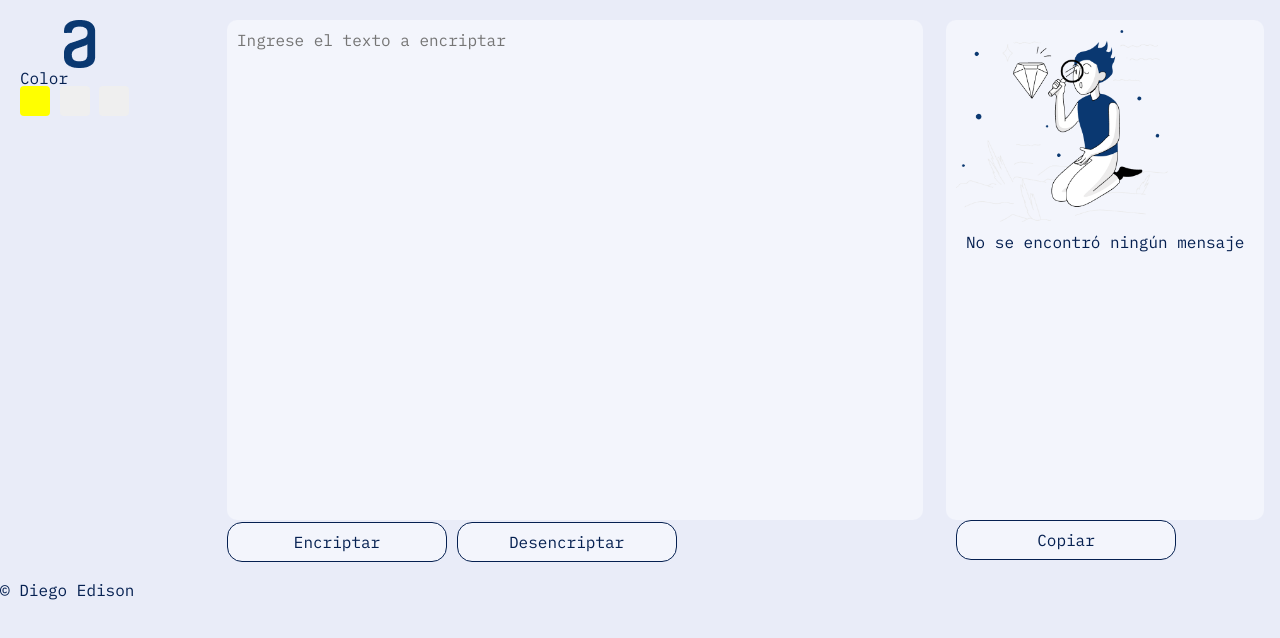
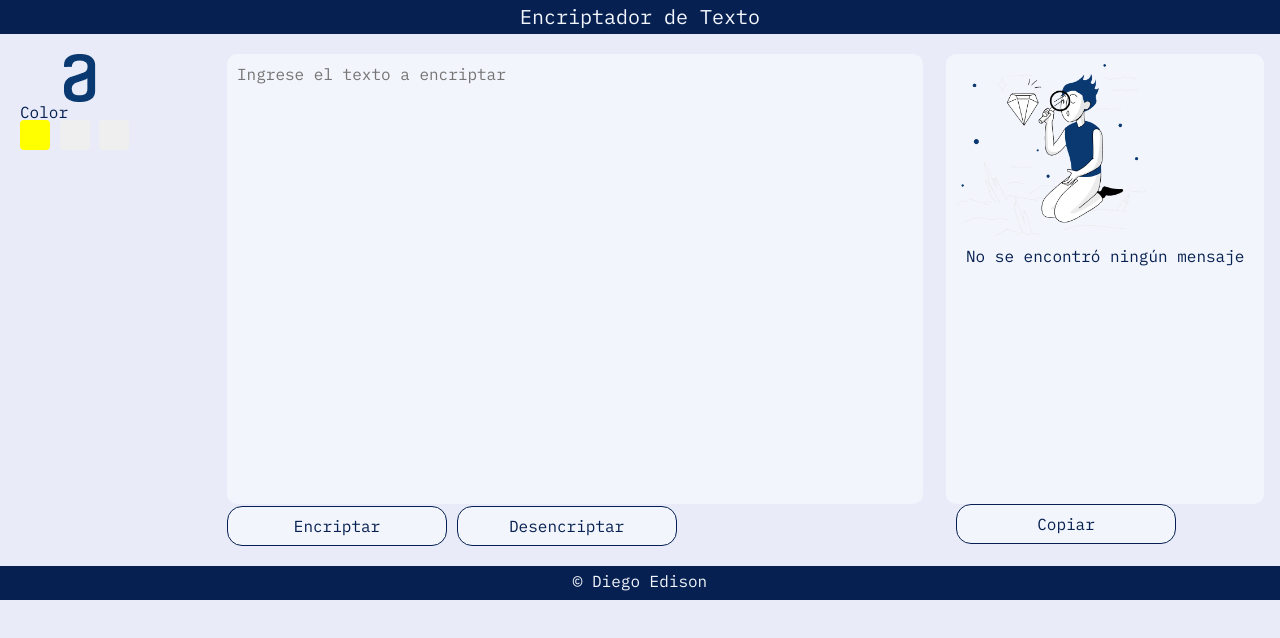
Before and after one commit to diegoedison05/challenge-1-javascript-encrypter, a plain HTML site: page index.html in a window 1280 px wide. Shown: the top 638 px of the page. Drawn offline with Linux system fonts and the light colour scheme.

Commit message:
Agregando estilo al header y footer

```diff
--- a/index.html
+++ b/index.html
@@ -24,10 +24,10 @@
         <title>Encriptador de Texto</title>
     </head>
     <body>
-        <header></header>
+        <header><h1>Encriptador de Texto</h1></header>
         <main>
             <section class="container">
-                <div class="divLogo">
+                <section class="divLogo">
                     <img src="img/Logo-2.png" alt="logo-alura" />
                     <p class="theme">Color</p>
                     <button
@@ -37,8 +37,8 @@
                     ></button>
                     <button class="btnBlue btnTheme"></button>
                     <button class="btnRed btnTheme"></button>
-                </div>
-                <div class="divTextIn">
+                </section>
+                <section class="divTextIn">
                     <textarea
                         id="textIn"
                         class="textAreaIn"
@@ -52,8 +52,8 @@
                             Desencriptar
                         </button>
                     </div>
-                </div>
-                <div class="divTextOut">
+                </section>
+                <section class="divTextOut">
                     <div class="divTextOut2">
                         <img
                             src="img/search-logo-blue.png"
@@ -75,10 +75,10 @@
                             Copiar
                         </button>
                     </div>
-                </div>
+                </section>
             </section>
         </main>
-        <footer>© Diego Edison</footer>
+        <footer class="foot">© Diego Edison</footer>
 
         <script src="./script.js"></script>
     </body>
--- a/style.css
+++ b/style.css
@@ -5,6 +5,10 @@ body {
     /* font-family: 'Chakra Petch', sans-serif; */
     font-family: 'IBM Plex Mono', monospace;
     color: #052051;
+}
+
+h1 {
+    font-size: 20px;
 }
 
 textarea,
@@ -31,7 +35,7 @@ main {
 }
 
 .divLogo {
-    height: 480px;
+    height: 430px;
     width: 15%;
 }
 
@@ -42,7 +46,7 @@ main {
 
 .textAreaIn {
     padding: 10px;
-    height: 480px;
+    height: 430px;
     width: 96%;
     resize: none;
     border-radius: 10px;
@@ -53,7 +57,7 @@ main {
 
 .texA {
     padding: 10px;
-    height: 480px;
+    height: 430px;
     resize: none;
     border-radius: 10px;
     border: none;
@@ -61,7 +65,7 @@ main {
 }
 
 .divTextOut {
-    height: 480px;
+    height: 430px;
     /* width: 25%; */
     padding: 10px;
     border-radius: 10px;
@@ -110,3 +114,20 @@ button.btnAll:hover {
 .btnYellow {
     background-color: yellow;
 }
+
+footer,
+header {
+    height: 20px;
+    padding: 7px 0;
+    background-color: #052051;
+    color: #f3f5fc;
+    text-align: center;
+}
+
+@media screen and (max-width: 480px) {
+    .divLogo,
+    .divTextIn,
+    .divTextOut {
+        width: auto;
+    }
+}
```
